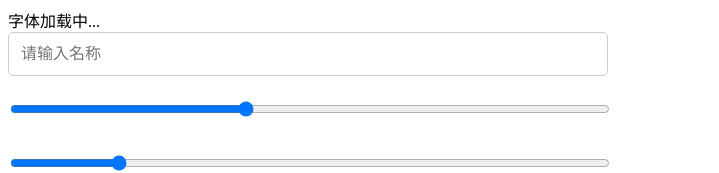
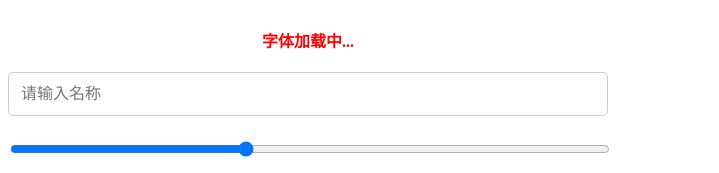
Before and after one commit to wcze/rf, a plain HTML site: page header/index.html in a window 1280 px wide. Shown: the top 173 px of the page, without its empty margins (0-719 px from the left). Drawn offline with Linux system fonts and the light colour scheme; a web font is replaced by a local one.

Commit message:
add: File index.html

```diff
--- a/header/index.html
+++ b/header/index.html
@@ -164,4 +164,12 @@
 		background-color: #f2f2f2;
 		cursor: not-allowed;
 	}
+
+	.loading-message{
+		color: red;
+		margin: 20px 0;
+		font-weight: bold;
+		width: 600px;
+		text-align: center;
+	}
 </style>
```
Also changed, not shown: index.html (added, +15 -0 lines).
